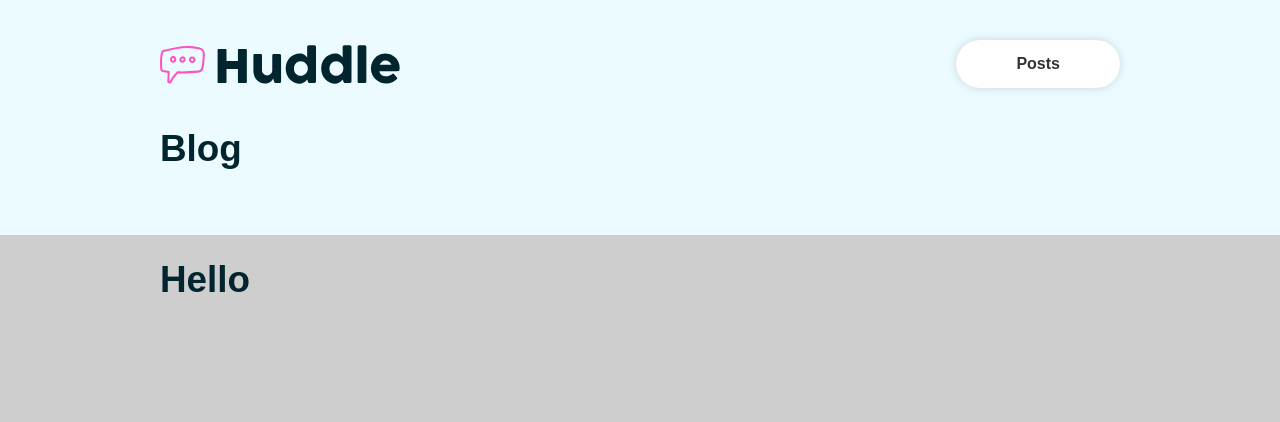
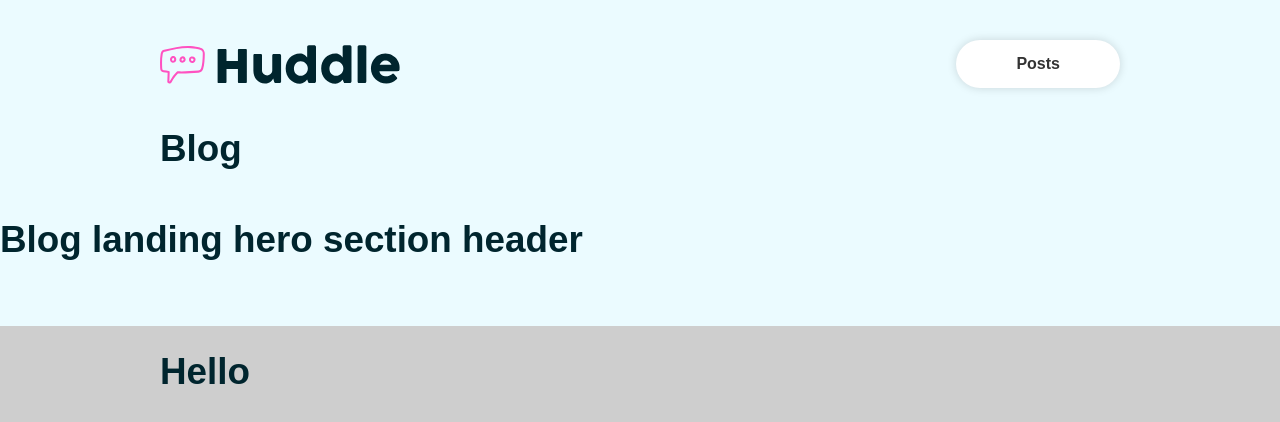
Before and after one commit to gregmjsco/styled-blog, a React (Vite) app in the folder styled-blog/: page / in a window 1280 px wide. Shown: the top 422 px of the page. Built offline with nearby package versions, Linux system fonts and the light colour scheme.

Commit message:
Create Flex styled component

```diff
--- a/styled-blog/src/components/Header.jsx
+++ b/styled-blog/src/components/Header.jsx
@@ -2,6 +2,7 @@ import React from 'react'
 import { StyledHeader, Nav, Logo } from './styles/Header.styled'
 import { Container } from './styles/Container.styled'
 import { Button } from './styles/Button.styled'
+import { Flex } from './styles/Flex.styled'
 
 export default function Header() {
   return (
@@ -13,6 +14,14 @@ export default function Header() {
             </Nav>
             <h1>Blog</h1>
         </Container>
+
+        <Flex>
+            <div>
+                <h1>
+                    Blog landing hero section header
+                </h1>
+            </div>
+        </Flex>
     </StyledHeader>
   )
 }
--- /dev/null
+++ b/styled-blog/src/components/styles/Flex.styled.jsx
@@ -0,0 +1,11 @@
+import styled from "styled-components"
+
+export const Flex = styled.div`
+    display: flex;
+    align-items: center;
+
+    & > div,
+    & > ul {
+        flex: 1;
+    }
+`
```
